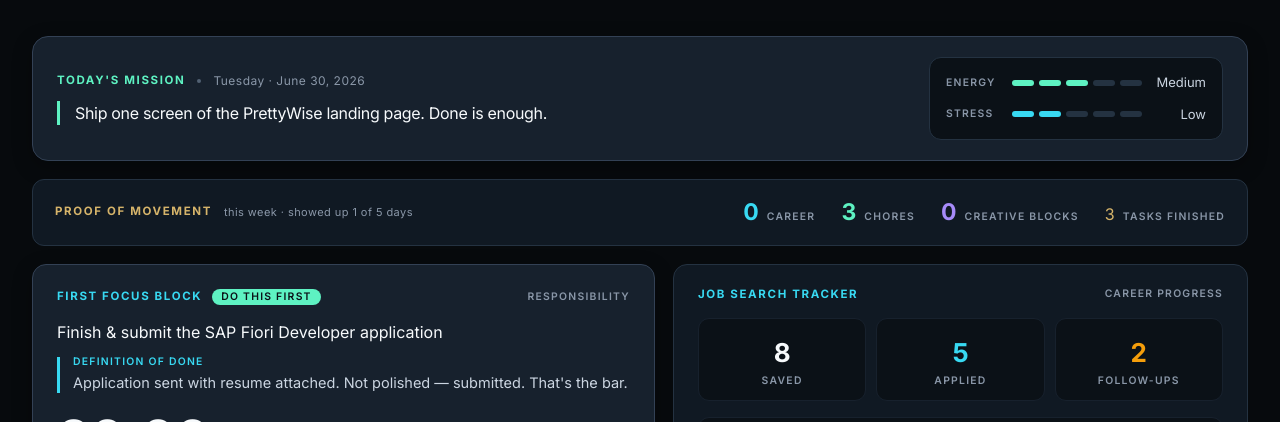
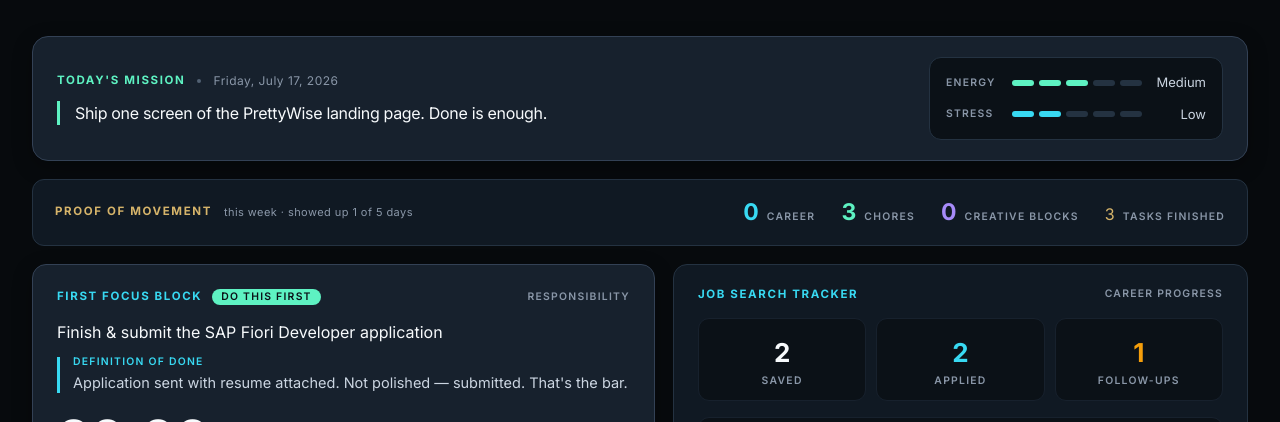
Before and after one commit to bryan0578/bryan-command-center, a Next.js app: page / in a window 1280 px wide. Shown: the top 422 px of the page. Built offline with nearby package versions, Linux system fonts and the light colour scheme.

Commit message:
complete autonomous command center workflows

```diff
--- a/components/Dashboard.tsx
+++ b/components/Dashboard.tsx
@@ -1,13 +1,13 @@
+/* eslint-disable react-hooks/set-state-in-effect */
 "use client";
 
 import { useEffect, useRef, useState } from "react";
 import {
   chores as seedChores,
   focusBlock,
-  jobCounts,
   mission as seedMission,
   movementLog,
-  nextAction,
+  nextAction as seedNextAction,
   notToday as seedNotToday,
   projects as seedProjects,
   roles,
@@ -28,6 +28,7 @@ import { ThreeTouches } from "@/components/ThreeTouches";
 import { HomeReset } from "@/components/HomeReset";
 import { CreativeProjects } from "@/components/CreativeProjects";
 import { NotToday } from "@/components/NotToday";
+import { CommandCenterControls } from "@/components/CommandCenterControls";
 
 const TASKS_OVERRIDE_KEY = "cc:tasks-override";
 
@@ -79,6 +80,8 @@ export function Dashboard() {
   const [choresContent, setChoresContent] = usePersistedState("cc:chores-content", choresContentSeed);
   const [projectsContent, setProjectsContent] = usePersistedState("cc:projects-content", seedProjects);
   const [notTodayItems, setNotTodayItems] = usePersistedState("cc:not-today", seedNotToday);
+  const [rolesContent, setRolesContent] = usePersistedState("cc:job-roles", roles);
+  const [jobNextAction, setJobNextAction] = usePersistedState("cc:job-next-action", seedNextAction);
 
   const timer = useTimer("cc:focus-timer", focusContent.durationMinutes);
 
@@ -93,18 +96,34 @@ export function Dashboard() {
   const rewardChecklist = useChecklist("cc:reward", []);
   const [tasksOverride, setTasksOverride] = useTasksOverride();
 
-  const mission = { ...seedMission, ...missionContent };
+  const now = new Date();
+  const mission = {
+    ...seedMission,
+    ...missionContent,
+    day: now.toISOString().slice(0, 10),
+    dateLabel: new Intl.DateTimeFormat("en-US", {
+      weekday: "long",
+      month: "long",
+      day: "numeric",
+      year: "numeric",
+    }).format(now),
+  };
   const touches = touchesContent.map((t) => ({ ...t, done: touchChecklist.completed.has(t.id) }));
   const chores = choresContent.map((c) => ({ ...c, done: choreChecklist.completed.has(c.id) }));
 
   const rewardUnlocked = timer.elapsedSeconds >= focusContent.durationMinutes * 60;
   const rewardDone = rewardUnlocked && rewardChecklist.completed.has("reward");
+  const jobCounts = {
+    saved: rolesContent.filter((role) => role.status === "saved").length,
+    applied: rolesContent.filter((role) => role.status === "applied").length,
+    followUps: rolesContent.filter((role) => role.status === "follow_up").length,
+  };
 
   const proof = computeProof({
     touches,
     chores,
     movementLog,
-    now: new Date(),
+    now,
     tasksOverride,
   });
 
@@ -140,7 +159,22 @@ export function Dashboard() {
             onSetRewardText={(text) => setFocusContent((prev) => ({ ...prev, rewardText: text }))}
           />
         </div>
-        <JobSearchTracker roles={roles} jobCounts={jobCounts} nextAction={nextAction} />
+        <JobSearchTracker
+          roles={rolesContent}
+          jobCounts={jobCounts}
+          nextAction={jobNextAction}
+          onAddRole={(company, title) =>
+            setRolesContent((prev) => [
+              ...prev,
+              { id: crypto.randomUUID(), company, title, status: "saved" },
+            ])
+          }
+          onSetStatus={(id, status) =>
+            setRolesContent((prev) => prev.map((role) => (role.id === id ? { ...role, status } : role)))
+          }
+          onRemoveRole={(id) => setRolesContent((prev) => prev.filter((role) => role.id !== id))}
+          onSetNextAction={setJobNextAction}
+        />
       </div>
 
       <ThreeTouches
@@ -181,6 +215,8 @@ export function Dashboard() {
         onAdd={(text) => setNotTodayItems((prev) => [...prev, { id: crypto.randomUUID(), text }])}
         onRemove={(id) => setNotTodayItems((prev) => prev.filter((item) => item.id !== id))}
       />
+
+      <CommandCenterControls />
     </div>
   );
 }
```
